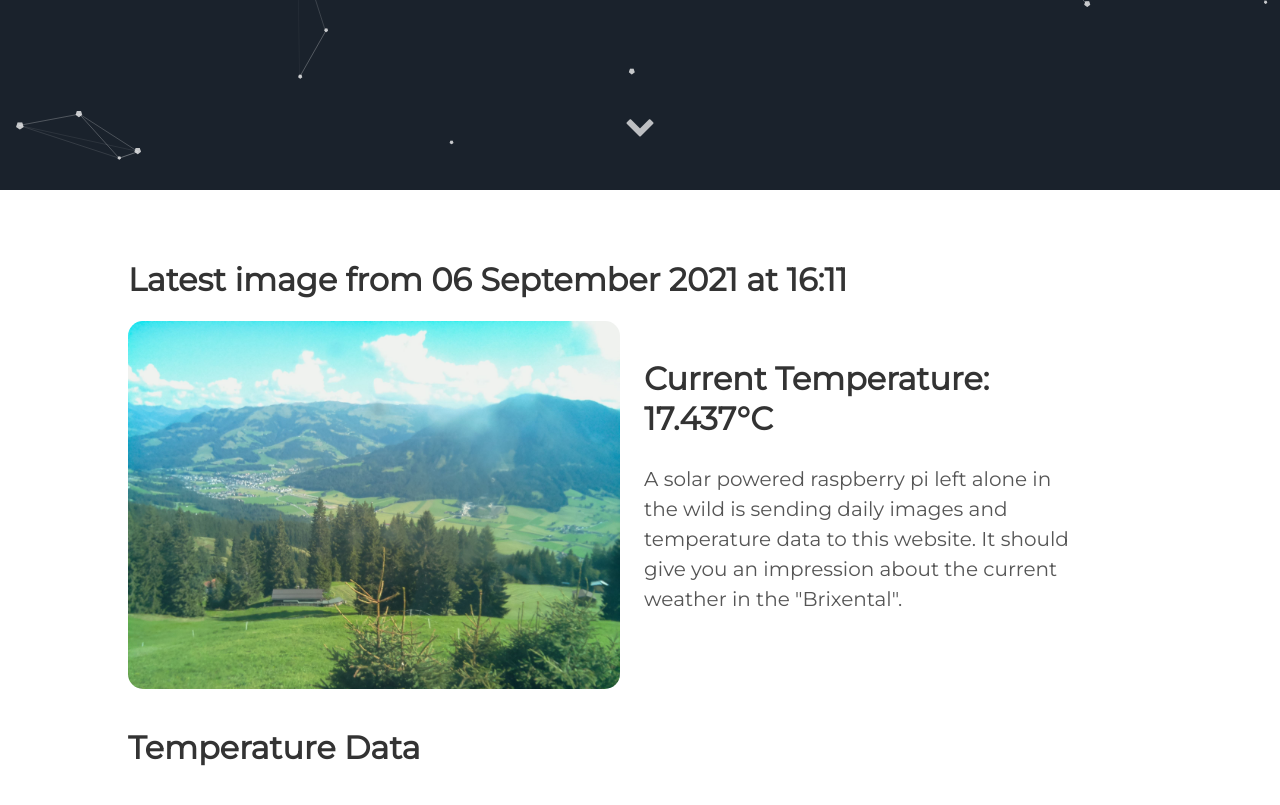
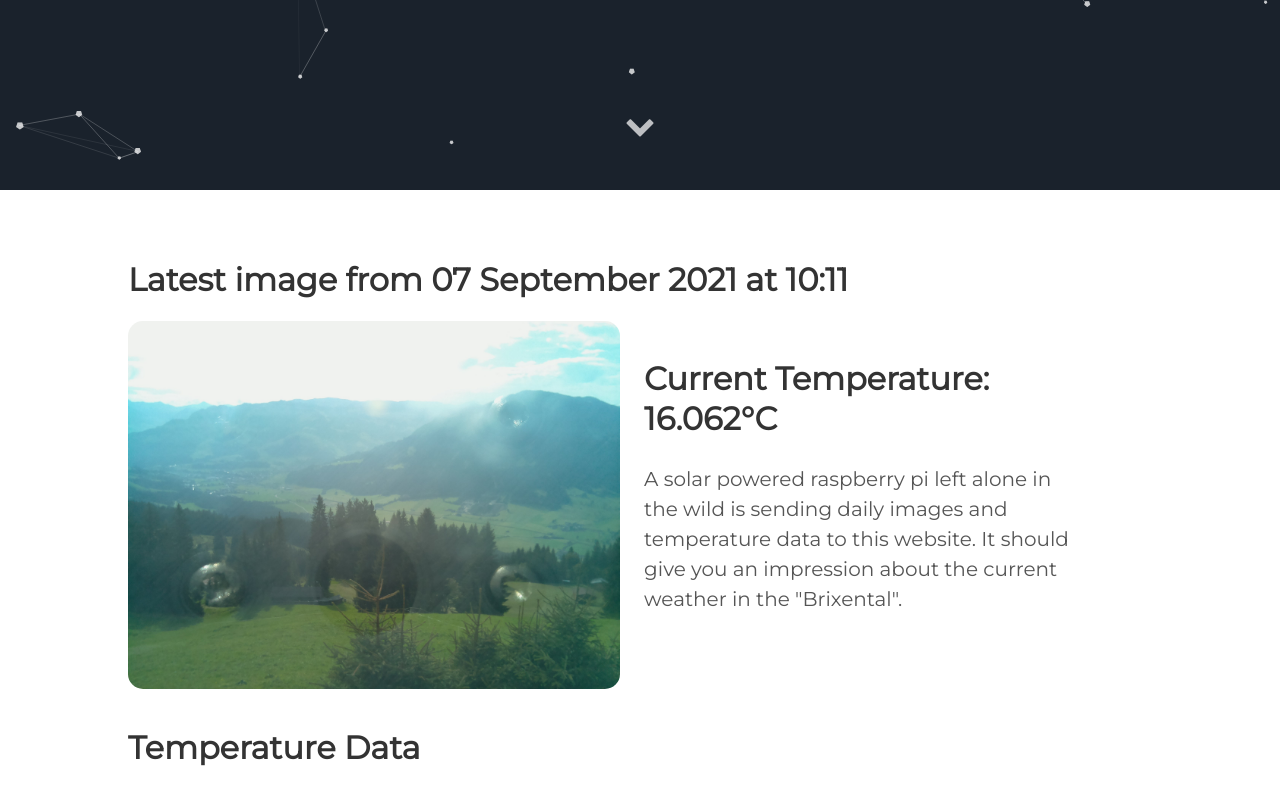
Before and after one commit to vektorious/vektorious.github.io, a Jekyll site: the page built from resources/huette.md, in a window 1280 px wide and 900 px high, scrolled down 710 px. Shown: the top 805 px of the window. Built offline with Jekyll 4.4.1, drawn with Linux system fonts in a browser that asks for light colours.

Commit message:
I'm a bot beep boop

```diff
--- a/resources/huette.md
+++ b/resources/huette.md
@@ -6,13 +6,13 @@ image: '/assets/img/'
 description: 'Live image from the Austrian alps'
 twitter_text: ' '
 ---
-## Latest image from 06 September 2021 at 16:11
+## Latest image from 07 September 2021 at 10:11
 <div class="huette">
   <div class="huette-image">
     <img src="{{ "/assets/img/huette.jpg" | prepend: site.baseurl }}">
   </div>
   <div class="huette-text">
-        <h2>Current Temperature: 17.437°C</h2>
+        <h2>Current Temperature: 16.062°C</h2>
         <p>A solar powered raspberry pi left alone in the wild is sending daily images and temperature data to this website. It should give you an impression about the current weather in the "Brixental".</p>
 
   </div>
```
Also changed, not shown: rpi-script/2021-09-07_100947.txt (renamed from rpi-script/2021-09-06_160945.txt, +5 -5 lines), rpi-script/huette.md (+2 -2 lines), assets/img/huette.jpg, assets/img/temp_plot.png, rpi-script/temp_plot.png, 1 other file.
